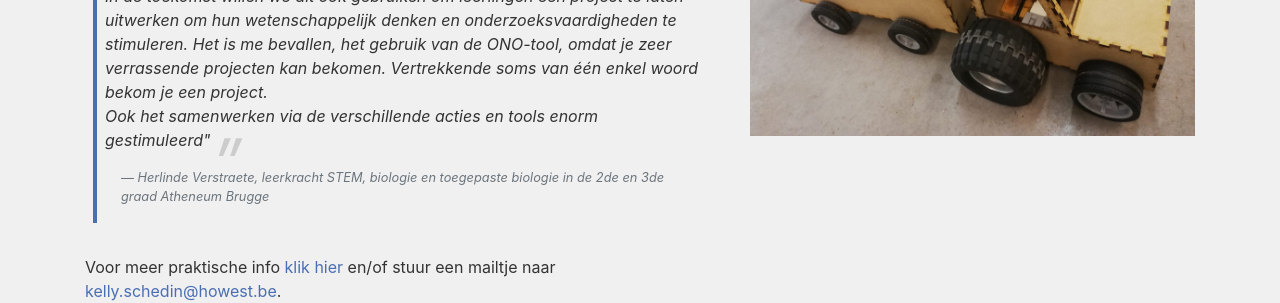
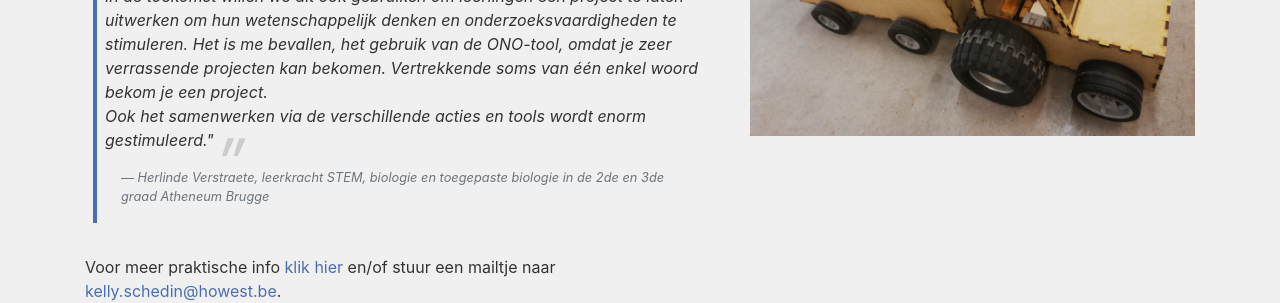
Before and after one commit to adepaepe/ono-trajecten, a Jekyll site: the page built from docs/_cases/steamsessie.html, in a window 1280 px wide and 1321 px high. Shown: the part 869-1172 px from the top of the window. Built offline with Jekyll 4.4.1, drawn with Linux system fonts in a browser that asks for light colours.

Commit message:
toevoeging 'wordt'

```diff
--- a/docs/_cases/steamsessie.html
+++ b/docs/_cases/steamsessie.html
@@ -40,7 +40,7 @@ navigation:
               <span class="quote"></span>Ik werk met ONO samen met collega’s om een project op te zetten.<br>
               In de toekomst willen we dit ook gebruiken  om leerlingen een project te laten uitwerken om hun wetenschappelijk denken en onderzoeksvaardigheden te stimuleren.
               Het is me bevallen, het gebruik van de ONO-tool, omdat je zeer verrassende projecten kan bekomen. Vertrekkende soms van één enkel woord bekom je een project.<br>
-              Ook het samenwerken via de verschillende acties en tools enorm gestimuleerd"<span class="quote"></span>
+              Ook het samenwerken via de verschillende acties en tools wordt enorm gestimuleerd."<span class="quote"></span>
               <footer class="blockquote-footer">Herlinde Verstraete, leerkracht STEM, biologie en toegepaste biologie in de 2de en 3de graad <cite>Atheneum Brugge</cite></footer>
             </blockquote>
 
```
